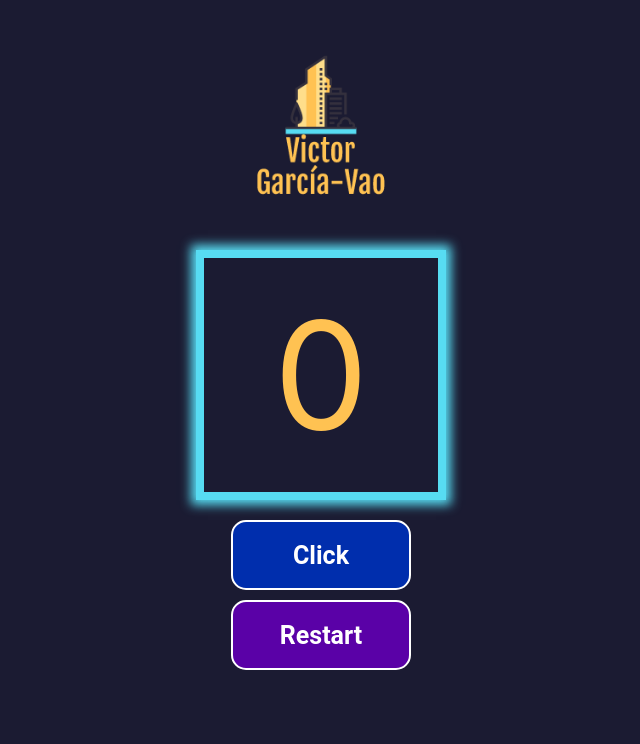
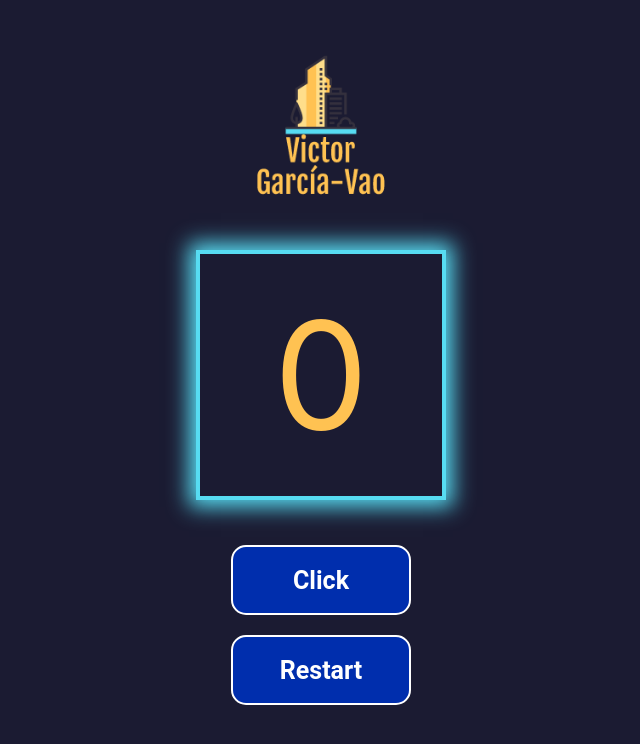
Before and after one commit to victor-gv/click-counter, a React (Create React App) app: page / in a window 1280 px wide. Shown: the top 744 px of the page, without its empty margins (319-959 px from the left). Built offline with nearby package versions, Linux system fonts and the light colour scheme.

Commit message:
css buttons modified

```diff
--- a/src/styles/buttons.css
+++ b/src/styles/buttons.css
@@ -1,4 +1,5 @@
 button {
+    background-color: #002ead;
     width: 180px;
     height: 70px;
     font-family: Roboto, sans-serif;
@@ -7,20 +8,13 @@
     color: white;
     border: 2px solid white;
     border-radius: 15px;
-    margin: 5px;
+    margin: 10px;
     cursor: pointer;
 }
 
 
 button:hover {
-    background-color: #00471b;
+    opacity: .9;
+    filter: drop-shadow(0px 0px 10px #ffc252);
 
 }
-
-.click-button {
-    background-color: #002ead;
-}
-
-.restart-button {
-    background-color: #5a01a7;
-}
--- a/src/styles/counter.css
+++ b/src/styles/counter.css
@@ -6,9 +6,9 @@
     display: flex;
     align-items: center;
     justify-content: center;
-    border: 8px solid #57dcf2;
-    margin-bottom: 15px;
+    border: 4px solid #57dcf2;
+    margin-bottom: 35px;
     color: #ffc252;
-    box-shadow: 0px 0px 10px 5px #57dcf2;
+    box-shadow: 0px 0px 20px 7px #57dcf2;
 
 }
```
